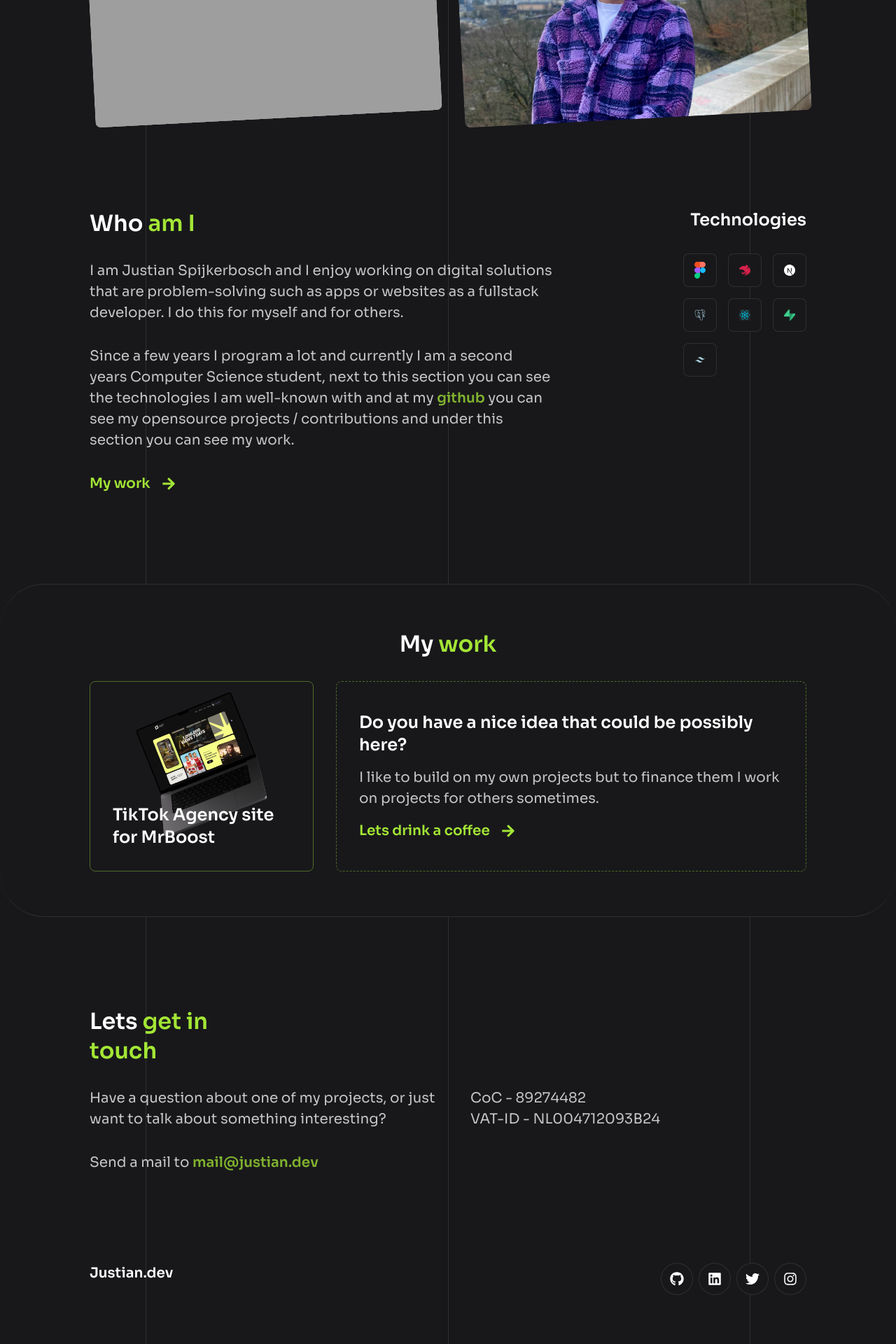
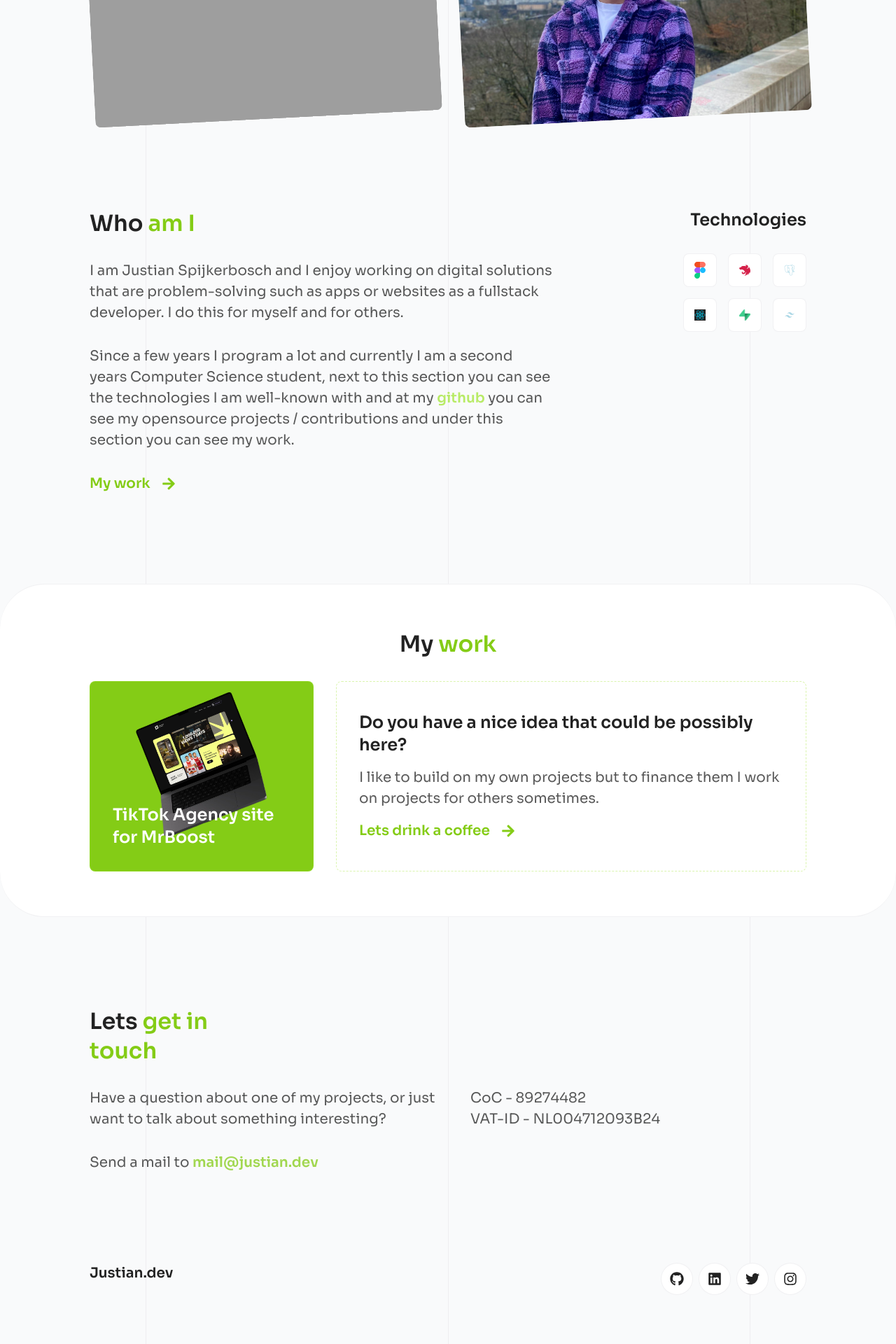
Before and after one commit to justiandevs/new-portfolio, a Next.js app: page / in a window 1280 px wide. Shown: the part 880-2800 px from the top of the page at 70% size. Built offline with nearby package versions, Linux system fonts and the light colour scheme; grey boxes are pictures that could not be loaded.

Commit message:
Add light mode by default

```diff
--- a/src/app/globals.css
+++ b/src/app/globals.css
@@ -12,7 +12,7 @@ html {
 }
 
 body {
-    @apply bg-zinc-900;
+    @apply bg-gray-50;
     height: 100%;
 }
 
@@ -20,28 +20,28 @@ body {
 h1 {
     font-size: 36px;
     line-height: 44px;
-    color: #ffffff;
+    color: #222;
     font-weight: 600;
 }
 
 h2 {
     font-size: 32px;
     line-height: 42px;
-    color: #ffffff;
+    color: #222;
     font-weight: 600;
 }
 
 h3 {
     font-size: 24px;
     line-height: 32px;
-    color: #ffffff;
+    color: #222;
     font-weight: 600;
 }
 
 p, a {
     font-size: 20px;
     line-height: 30px;
-    color: #ffffff;
+    color: #222;
     opacity: 0.75;
 }
 
--- a/src/app/page.tsx
+++ b/src/app/page.tsx
@@ -15,9 +15,9 @@ export default function Home() {
       <main className="relative">
         <div className="absolute z-10 top-0 left-0 bottom-0 right-0">
           <div className="custom-container h-full flex justify-between">
-            <div className="h-full border-opacity-10 border-r border-zinc-100 ml-10 md:ml-20"></div>
-            <div className="h-full border-opacity-10 border-r border-zinc-100"></div>
-            <div className="h-full border-opacity-10 border-r border-zinc-100 mr-10 md:mr-20"></div>
+            <div className="h-full border-opacity-50 border-r border-zinc-200 ml-10 md:ml-20"></div>
+            <div className="h-full border-opacity-50 border-r border-zinc-200"></div>
+            <div className="h-full border-opacity-50 border-r border-zinc-200 mr-10 md:mr-20"></div>
           </div>
         </div>
         <div className="relative z-30">
@@ -25,15 +25,15 @@ export default function Home() {
             <Link href={"/"} className="font-semibold text-[1.5-rem] opacity-100">
               Justian.dev
             </Link>
-            <a href={"#contact"} className="opacity-100 bg-lime-400 py-4 px-4 py-3 rounded-lg text-black font-medium transition duration-300 hover:bg-lime-500">
+            <a href={"#contact"} className="opacity-100 bg-lime-500 py-4 px-4 py-3 rounded-lg text-black font-medium transition duration-300 hover:bg-lime-500">
               Contact
             </a>
           </nav>
           <section className="py-32 custom-container">
             <div className="flex flex-col gap-8 w-full lg:w-1/2">
-              <h1>I am a <span className="text-lime-400">creative developer</span> who build things that you will like 🤗</h1>
+              <h1>I am a <span className="text-lime-500">creative developer</span> who build things that you will like 🤗</h1>
               <p>I am Justian Spijkerbosch, a fullstack developer who is focused on creating beautiful (web)apps and websites for myself or others.</p>
-              <a href={"#about"} className="group text-lime-400 font-semibold opacity-100 flex flex-row gap-4 items-center transition duration-300 hover:text-lime-500">
+              <a href={"#about"} className="group text-lime-500 font-semibold opacity-100 flex flex-row gap-4 items-center transition duration-300 hover:text-lime-600">
                 Learn more about me
                 <FaArrowRight className="transition duration-300 group-hover:translate-x-1 group-hover:rotate-45" />
               </a>
@@ -47,10 +47,10 @@ export default function Home() {
           </section>
           <section id="about" className="custom-container py-32 grid grid-cols-1 md:grid-cols-3 gap-16">
             <div className="col-span-1 md:col-span-2 flex gap-8 flex-col">
-              <h2>Who <span className="text-lime-400">am I</span></h2>
+              <h2>Who <span className="text-lime-500">am I</span></h2>
               <p>I am Justian Spijkerbosch and I enjoy working on digital solutions that are problem-solving such as apps or websites as a fullstack developer. I do this for myself and for others.</p>
-              <p>Since a few years I program a lot and currently I am a second years Computer Science student, next to this section you can see the technologies I am well-known with and at my <a className="opacity-100 text-lime-400 font-semibold transition duration-300 hover:text-lime-500" href="https://github.com/justiandevs">github</a> you can see my opensource projects / contributions and under this section you can see my work.</p>
-              <a href={"#work"} className="group text-lime-400 font-semibold opacity-100 flex flex-row gap-4 items-center transition duration-300 hover:text-lime-500">
+              <p>Since a few years I program a lot and currently I am a second years Computer Science student, next to this section you can see the technologies I am well-known with and at my <a className="opacity-100 text-lime-400 font-semibold transition duration-300 hover:text-lime-600" href="https://github.com/justiandevs">github</a> you can see my opensource projects / contributions and under this section you can see my work.</p>
+              <a href={"#work"} className="group text-lime-500 font-semibold opacity-100 flex flex-row gap-4 items-center transition duration-300 hover:text-lime-600">
                 My work
                 <FaArrowRight className="transition duration-300 group-hover:translate-x-1 group-hover:rotate-45" />
               </a>
@@ -58,42 +58,39 @@ export default function Home() {
             <div className="col-span-1 md:col-span-1 flex flex-col gap-8 md:items-end">
               <h3>Technologies</h3>
               <div className="flex flex-wrap md:grid md:grid-cols-3 gap-4">
-                <Link href="https://figma.com" className="bg-zinc-900 opacity-100 border flex items-center justify-center border-zinc-100 border-opacity-10 rounded-lg w-12 h-12">
+                <Link href="https://figma.com" className="bg-white opacity-100 border flex items-center justify-center border-zinc-200 border-opacity-50 rounded-lg w-12 h-12">
                   <Image height={16} width={16} src={figma} alt={"figma"} />
                 </Link>
-                <Link href="https://nestjs.com" className="bg-zinc-900 opacity-100 border flex items-center justify-center border-zinc-100 border-opacity-10 rounded-lg w-12 h-12">
+                <Link href="https://nestjs.com" className="bg-white opacity-100 border flex items-center justify-center border-zinc-200 border-opacity-50 rounded-lg w-12 h-12">
                   <Image height={16} width={16} src={nest} alt={"nestjs"} />
                 </Link>
-                <Link href="https://nextjs.com" className="bg-zinc-900 opacity-100 border flex items-center justify-center border-zinc-100 border-opacity-10 rounded-lg w-12 h-12">
-                  <Image height={16} width={16} src={next} alt={"nextjs"} />
-                </Link>
-                <Link href={"https://postgresql.com"} className="bg-zinc-900 opacity-100 border flex items-center justify-center border-zinc-100 border-opacity-10 rounded-lg w-12 h-12">
+                <Link href={"https://postgresql.com"} className="bg-white opacity-100 border flex items-center justify-center border-zinc-200 border-opacity-50 rounded-lg w-12 h-12">
                   <Image height={16} width={16} src={postgresql} alt={"postgresql"} />
                 </Link>
-                <Link href={"https://reactjs.org"} className="bg-zinc-900 opacity-100 border flex items-center justify-center border-zinc-100 border-opacity-10 rounded-lg w-12 h-12">
+                <Link href={"https://reactjs.org"} className="bg-white opacity-100 border flex items-center justify-center border-zinc-200 border-opacity-50 rounded-lg w-12 h-12">
                   <Image height={16} width={16} src={react} alt={"react"} />
                 </Link>
-                <Link href={"https://supabase.com"} className="bg-zinc-900 opacity-100 border flex items-center justify-center border-zinc-100 border-opacity-10 opacity-100 rounded-lg w-12 h-12">
+                <Link href={"https://supabase.com"} className="bg-white opacity-100 border flex items-center justify-center border-zinc-200 border-opacity-50 opacity-100 rounded-lg w-12 h-12">
                   <Image height={16} width={16} src={supabase} alt={"supabase"} />
                 </Link>
-                <Link href={"https://tailwindcss.com"} className="bg-zinc-900 opacity-100 border flex items-center justify-center border-zinc-100 border-opacity-10 rounded-lg w-12 h-12">
+                <Link href={"https://tailwindcss.com"} className="bg-white opacity-100 border flex items-center justify-center border-zinc-200 border-opacity-50 rounded-lg w-12 h-12">
                   <Image height={16} width={16} src={tailwind} alt={"tailwind"} />
                 </Link>
               </div>
             </div>
           </section>
-          <section id="work" className="py-16 bg-zinc-900 border-t border-b border-zinc-100 border-opacity-10" style={{borderRadius: "64px"}}>
+          <section id="work" className="py-16 bg-white border-t border-b border-zinc-200 border-opacity-50" style={{borderRadius: "64px"}}>
             <div className="custom-container flex flex-col gap-8 items-center">
-              <h2>My <span className="text-lime-400">work</span></h2>
+              <h2>My <span className="text-lime-500">work</span></h2>
               <div className="grid grid-cols-1 md:grid-cols-3 w-full gap-8">
-                <Link href="https://tiktok.mrboost.nl" className="col-span-1 border border-lime-400 border-opacity-40 opacity-100 rounded-lg transition duration-300 hover:bg-zinc-800">
+                <Link href="https://tiktok.mrboost.nl" className="col-span-1 bg-lime-500 border border-lime-400 border-opacity-40 opacity-100 rounded-lg transition duration-300 hover:bg-lime-600">
                   <Image src={"/assets/mockup-tiktok.png"} alt={"tiktok agency website for mrboost"} width={1000} height={1000} />
-                  <h3 className="px-8 pb-8 -mt-16">TikTok Agency site for MrBoost</h3>
+                  <h3 className="px-8 pb-8 -mt-16 text-white">TikTok Agency site for MrBoost</h3>
                 </Link>
                 <div className="col-span-1 md:col-span-2 border border-lime-400 border-opacity-40 border-dashed rounded-lg p-8 flex flex-col justify-center gap-4">
                   <h3>Do you have a nice idea that could be possibly here?</h3>
                   <p>I like to build on my own projects but to finance them I work on projects for others sometimes.</p>
-                  <a href={"#contact"} className="group text-lime-400 font-semibold opacity-100 flex flex-row gap-4 items-center transition duration-300 hover:text-lime-500">
+                  <a href={"#contact"} className="group text-lime-500 font-semibold opacity-100 flex flex-row gap-4 items-center transition duration-300 hover:text-lime-600">
                     Lets drink a coffee
                     <FaArrowRight className="transition duration-300 group-hover:translate-x-1 group-hover:rotate-45" />
                   </a>
@@ -102,12 +99,12 @@ export default function Home() {
             </div>
           </section>
           <section id="contact" className="custom-container py-32 flex flex-col gap-8">
-            <h2>Lets <span className="text-lime-400">get in <br />touch</span></h2>
+            <h2>Lets <span className="text-lime-500">get in <br />touch</span></h2>
             <div className="flex flex-col md:flex-row gap-8">
               <p className="w-full md:w-1/2">Have a question about one of my projects, or just want to talk about something interesting?</p>
               <p>CoC - 89274482 <br/>VAT-ID - NL004712093B24</p>
             </div>
-            <p>Send a mail to <a href="mailto:mail@justian.dev" className="font-semibold opacity-100 text-lime-400 transition duration-300 hover:text-lime-500">mail@justian.dev</a></p>
+            <p>Send a mail to <a href="mailto:mail@justian.dev" className="font-semibold opacity-100 text-lime-500 transition duration-300 hover:text-lime-600">mail@justian.dev</a></p>
           </section>
           <footer className="custom-container flex pb-32 flex-col md:flex-row gap-4 justify-between">
             <Link href={"/"} className="font-semibold text-[1.5-rem] opacity-100">
@@ -115,22 +112,22 @@ export default function Home() {
             </Link>
             <div className="flex flex-row gap-2">
               <a href={"https://github.com/justiandevs"} aria-label="github" className="opacity-100">
-                <div className="p-3 border border-zinc-100 bg-zinc-900 border-opacity-10 rounded-full transition duration-300 hover:border-opacity-100">
+                <div className="p-3 border border-zinc-200 bg-white border-opacity-50 rounded-full transition duration-300 hover:border-opacity-500">
                   <FaGithub />
                 </div>
               </a>
               <a href={"https://www.linkedin.com/in/justian-spijkerbosch-a4b74118b/"} aria-label="linkedin" className="opacity-100">
-                <div className="p-3 border border-zinc-100 bg-zinc-900 border-opacity-10 rounded-full transition duration-300 hover:border-opacity-100">
+                <div className="p-3 border border-zinc-200 bg-white border-opacity-50 rounded-full transition duration-300 hover:border-opacity-500">
                   <FaLinkedin />
                 </div>
               </a>
               <a href={"https://twitter.com/Justiandev"} aria-label="twitter" className="opacity-100">
-                <div className="p-3 border border-zinc-100 bg-zinc-900 border-opacity-10 rounded-full transition duration-300 hover:border-opacity-100">
+                <div className="p-3 border border-zinc-200 bg-white border-opacity-50 rounded-full transition duration-300 hover:border-opacity-500">
                   <FaTwitter />
                 </div>
               </a>
               <a href={"https://instagram.com/justianspijkerbosch"} aria-label="instagram" className="opacity-100">
-                <div className="p-3 border border-zinc-100 bg-zinc-900 border-opacity-10 rounded-full transition duration-300 hover:border-opacity-100">
+                <div className="p-3 border border-zinc-200 bg-white border-opacity-50 rounded-full transition duration-300 hover:border-opacity-500">
                   <FaInstagram />
                 </div>
               </a>
```
